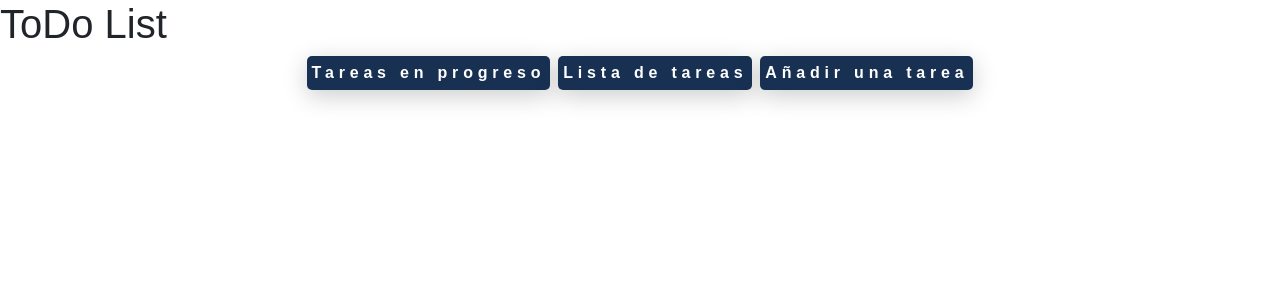
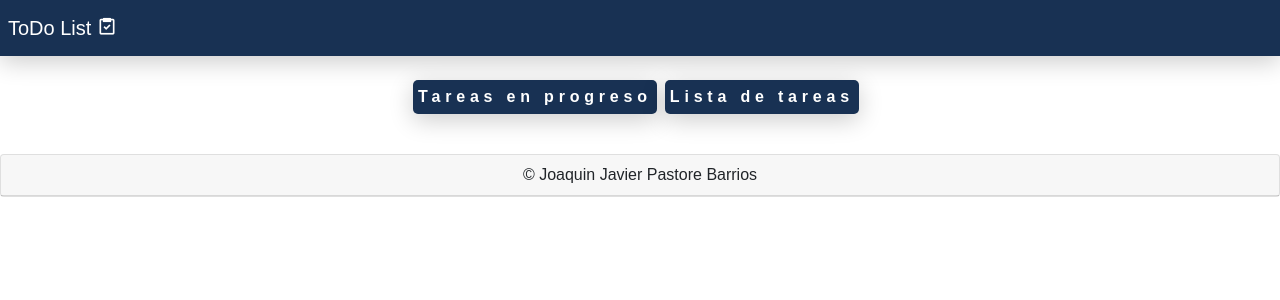
Before and after one commit to JoaquinJPB/ToDoList-Angular, an Angular app: page /details/1 in a window 1280 px wide. Shown: the top 300 px of the page. Built offline with nearby package versions, Linux system fonts and the light colour scheme; no server answers; what angular-in-memory-web-api would draw is missing.

Commit message:
Improving Style in App

```diff
--- a/src/app/app-routing.module.ts
+++ b/src/app/app-routing.module.ts
@@ -4,15 +4,12 @@ import { RouterModule, Routes } from '@angular/router';
 import { TodoDetailsComponent } from './components/todo-details/todo-details.component';
 import { TodosComponent } from './components/todos/todos.component';
 import { DashboardComponent } from './components/dashboard/dashboard.component';
-import { TodoAddComponent } from './components/todo-add/todo-add.component';
 
 const routes: Routes = [
   { path: 'todos', component: TodosComponent},
   { path: 'details/:id', component: TodoDetailsComponent },
   { path: 'dashboard', component: DashboardComponent },
-  { path: 'todo-add', component: TodoAddComponent },
   { path: '', redirectTo: '/dashboard', pathMatch: 'full' },
-
 ];
 
 @NgModule({
--- a/src/app/app.component.css
+++ b/src/app/app.component.css
@@ -0,0 +1,9 @@
+
+.navbar-home{
+    background-color: #183153 !important;
+    box-shadow: 0px 6px 24px 0px rgba(0, 0, 0, 0.2);
+}
+
+.footer-home{
+
+}
--- a/src/app/app.component.html
+++ b/src/app/app.component.html
@@ -1,8 +1,12 @@
 <div class="app">
     <header>
-      <h1>ToDo List</h1>
+      <nav class="navbar navbar-dark bg-dark navbar-home">
+        <a class="navbar-brand ms-2" href="#">
+          ToDo List <i class='bx bx-task'></i>
+        </a>
+      </nav>
     </header>
-    <nav class="d-flex justify-content-center my-2">
+    <nav class="d-flex justify-content-center mt-4">
       <div class="d-flex justify-content-between mb-3">
         <button routerLink="/dashboard">
           <span>Tareas en progreso</span>
@@ -10,10 +14,15 @@
         <button routerLink="/todos" class="mx-2">
           <span>Lista de tareas</span>
         </button>
-        <button routerLink="/todo-add">
-          <span>Añadir una tarea</span>
-        </button>
       </div>
     </nav>
     <router-outlet></router-outlet>
+
+    <footer class="footer-home mt-4">
+      <div class="card text-center">
+        <div class="card-header">
+          &#169; Joaquin Javier Pastore Barrios
+        </div>
+      </div>
+    </footer>
 </div>
--- a/src/app/app.module.ts
+++ b/src/app/app.module.ts
@@ -11,7 +11,6 @@ import { TodosComponent } from './components/todos/todos.component';
 import { TodoDetailsComponent } from './components/todo-details/todo-details.component';
 import { DashboardComponent } from './components/dashboard/dashboard.component';
 import { InMemoryDataService } from './services/in-memory-data.service';
-import { TodoAddComponent } from './components/todo-add/todo-add.component';
 import { TodoSearchComponent } from './components/todo-search/todo-search.component';
 
 @NgModule({
@@ -20,7 +19,6 @@ import { TodoSearchComponent } from './components/todo-search/todo-search.compon
     TodosComponent,
     TodoDetailsComponent,
     DashboardComponent,
-    TodoAddComponent,
     TodoSearchComponent,
   ],
   imports: [
--- a/src/app/components/todo-add/todo-add.component.html
+++ /dev/null
@@ -1,23 +0,0 @@
-<section class="container">
-    <div class="row">
-        <div class="todo-card card mx-2 my-2 p-5">
-            <div class="mb-2">
-                <label for="new-todo-title">Titulo</label>
-                <input type="text" class="w-100" id="new-todo-title" #todoTitle/>
-            </div>
-            <div class="mb-2">
-                <label for="new-todo-description">Descripción</label>
-                <input type="text" class="w-100" id="new-todo-description" #todoDescription/>
-            </div>
-            <div class="mb-2">
-                <label for="new-todo-title" class="me-2">Completado</label>
-                <input type="checkbox" id="new-todo-completed"  #todoCompleted/>
-            </div>
-
-            <!-- (click) passes input value to add() and then clears the input -->
-            <button type="button" (click)="getDataTodo(todoTitle.value, todoDescription.value, todoCompleted.checked)">
-                <span>Añadir tarea</span>
-            </button>
-        </div>
-    </div>
-</section>
--- a/src/app/components/todo-add/todo-add.component.ts
+++ /dev/null
@@ -1,29 +0,0 @@
-import { Component, OnInit, } from '@angular/core';
-import { Location } from '@angular/common';
-
-
-@Component({
-  selector: 'app-todo-add',
-  templateUrl: './todo-add.component.html',
-  styleUrls: ['./todo-add.component.css'],
-})
-export class TodoAddComponent implements OnInit {
-
-  constructor(private location: Location) { }
-
-  ngOnInit(): void {}
-
-  getDataTodo(title: string, description: string, completed: boolean): void {
-    this.sendDataTodo();
-  }
-
-  sendDataTodo(): void{
-
-    this.goBack();
-  }
-
-  goBack(): void {
-    this.location.back();
-  }
-
-}
--- a/src/app/components/todos/todos.component.html
+++ b/src/app/components/todos/todos.component.html
@@ -1,7 +1,31 @@
+<section class="container">
+    <div class="row">
+        <div class="todo-card card my-2 p-5">
+            <div class="mb-2">
+                <label for="new-todo-title">Titulo</label>
+                <input type="text" class="w-100" id="new-todo-title" #todoTitle/>
+            </div>
+            <div class="mb-2">
+                <label for="new-todo-description">Descripción</label>
+                <input type="text" class="w-100" id="new-todo-description" #todoDescription/>
+            </div>
+            <div class="mb-2">
+                <label for="new-todo-title" class="me-2">Completado</label>
+                <input type="checkbox" id="new-todo-completed"  #todoCompleted/>
+            </div>
+
+            <!-- (click) passes input value to add() and then clears the input -->
+            <button type="button" (click)="add(todoTitle.value, todoDescription.value, todoCompleted.checked)">
+                <span>Añadir tarea</span>
+            </button>
+        </div>
+    </div>
+</section>
+
 <section class="container">
     <div class="row todo-space">
         <div class="todo-card card" *ngFor="let todo of todos">
-            <div class="card-body col-sm-12 col-md-8 col-lg-6">
+            <div class="card-body ">
                 <h5 class="card-title">{{todo.title}}</h5>
                 <h6 *ngIf="todo.completed == true" class="card-subtitle mb-2 text-muted"><i class='bx bxs-check-circle todo-icon'></i></h6>
                 <h6 *ngIf="todo.completed == false" class="card-subtitle mb-2 text-muted"><i class='bx bxs-circle-three-quarter todo-icon'></i></h6>
@@ -14,7 +38,6 @@
                         <span>Eliminar</span>
                     </button>
                 </div>
-
             </div>
         </div>
     </div>
--- a/src/app/components/todos/todos.component.ts
+++ b/src/app/components/todos/todos.component.ts
@@ -1,5 +1,5 @@
 
-import { Component, OnInit, ViewChild } from '@angular/core';
+import { Component, OnInit} from '@angular/core';
 
 import { Todo } from '../../models/todo'
 import { TodoService } from '../../services/todo.service';
--- a/src/app/services/in-memory-data.service.ts
+++ b/src/app/services/in-memory-data.service.ts
@@ -14,6 +14,7 @@ export class InMemoryDataService implements InMemoryDbService {
       { id: 3, title: 'TFT-01 & TFT-02', description: "Entrega de los documentos referentes al TFG", completed: true },
       { id: 4, title: 'Práctica 4: Correo', description: "Práctica de correo correspondiente a la práctica 4 de SSR", completed: false },
       { id: 5, title: 'Práctica: Ingeniería inversa', description: "Crea la documentación de la aplicación que encontrarás en la carpeta Ingeniería Inversa y utiliza dicha aplicación para desarrollar una nueva aplicación que gestione la plantilla de jugadores de un equipo deportivo.", completed: false },
+      { id: 5, title: 'Entrega Sprint 1', description: "Entrega del Sprint 1 de la asignatura MDA", completed: false }
     ];
     return {todos};
   }
--- a/src/app/services/todo.service.ts
+++ b/src/app/services/todo.service.ts
@@ -1,7 +1,7 @@
 import { Injectable } from '@angular/core';
 import { Observable, of } from 'rxjs';
 import { HttpClient, HttpHeaders } from '@angular/common/http';
-import { catchError, map, tap } from 'rxjs/operators';
+import { catchError } from 'rxjs/operators';
 
 import { Todo } from '../models/todo'
 
--- a/src/styles.css
+++ b/src/styles.css
@@ -33,7 +33,6 @@ button {
     align-items: center;
     border-radius: 5px;
     background: #183153;
-    font-family: "Montserrat", sans-serif;
     box-shadow: 0px 6px 24px 0px rgba(0, 0, 0, 0.2);
     overflow: hidden;
     border: none;
@@ -74,6 +73,7 @@ button {
 }
 
 @keyframes scaleUp {
+
     0% {
         transform: scale(1);
     }
@@ -85,4 +85,5 @@ button {
     100% {
         transform: scale(1);
     }
+
 }
```
Also changed, not shown: src/app/components/todo-add/todo-add.component.css (deleted), 1 other file (tests, documents, lock files or other folders). Lines whose indentation alone changed are shown as unchanged.
